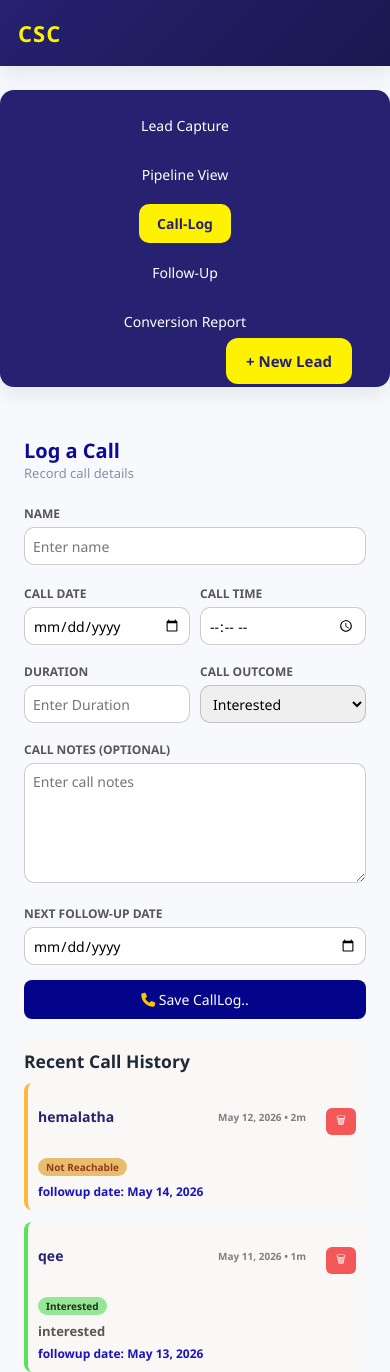
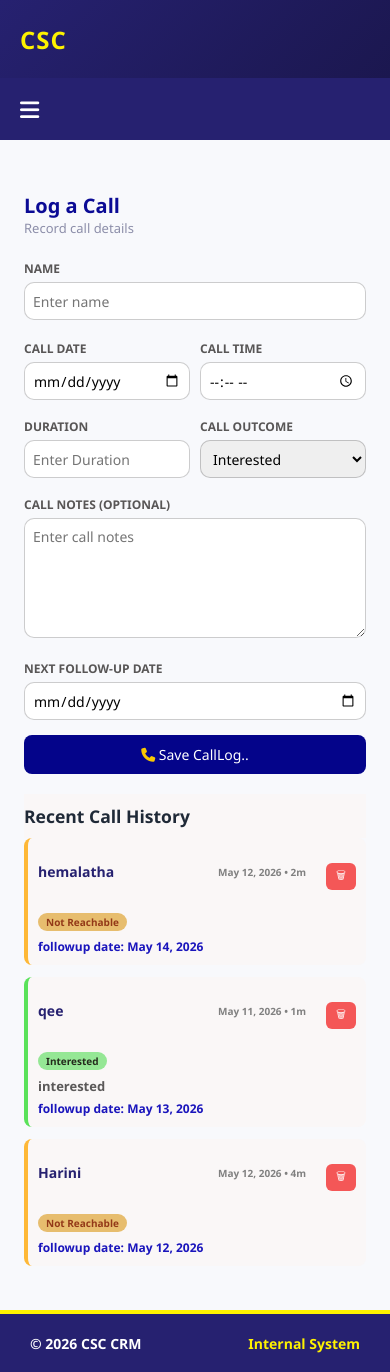
Before and after one commit to Sathish90254/csc_crm, a Django app: page /call_logs/ in a window 390 px wide. Run offline with Django 5.2, Linux system fonts and the light colour scheme; data comes from the database, SQL or seed files in the repository; both versions use the stored data as it was after the commit.

Commit message:
feat: hamburger design is added

```diff
--- a/csc_crm/static/css/base.css
+++ b/csc_crm/static/css/base.css
@@ -54,6 +54,62 @@ body{
 .module-tabs{
     display: flex;
     align-items: center;
+}
+
+.menu-toggle{
+    display:none;
+    background:var(--primary);
+    color:var(--white);
+    border:none;
+    padding:14px 18px;
+    font-size:22px;
+    cursor:pointer;
+    width:100%;
+    text-align:left;
+}
+
+.module-tabs{
+    display:flex;
+    align-items:center;
+    padding:15px 25px;
+    gap:20px;
+    background:var(--primary);
+    border-radius:0 0 18px 18px;
+}
+
+.tab-link{
+    font-weight:600;
+    color:var(--white);
+    padding:14px 20px;
+    border-radius:14px;
+    transition:.3s;
+}
+
+.tab-link:hover{
+    background:rgba(255,255,255,0.08);
+}
+
+.active-tab:hover{
+    background:var(--white);
+    color:var(--text);
+    backdrop-filter:blur(6px);
+}
+
+.active-tab{
+    background:var(--secondary);
+    color:var(--primary);
+    border-bottom:none;
+}
+.menu-toggle{
+    display:none;
+    background:var(--primary);
+    color:var(--white);
+    border:none;
+    padding:16px 20px;
+    font-size:22px;
+    cursor:pointer;
+    width:100%;
+    text-align:left;
 }
 
 /* TOP NAVBAR */
@@ -234,25 +290,62 @@ a{
 
 @media(max-width:768px){
 
-    .main-navbar{
-        height:auto;
-        padding:18px;
+    .menu-toggle{
+        display:block;
+        position:relative;
+        z-index:1002;
     }
 
-    .brand-title{
-        font-size:22px;
+    .module-tabs{
+        display:none;
+        flex-direction:column;
+        align-items:flex-start;
+        width:100%;
+        padding:20px;
+        gap:14px;
+        background:var(--primary);
+
+        position:absolute;
+        top:140px;
+        left:0;
+        z-index:1001;
+
+        box-shadow:0 10px 20px rgba(0,0,0,0.15);
+        border-radius:0 0 18px 18px;
+    }
+
+    .module-tabs.show{
+        display:flex;
     }
 
     .page-body{
-        padding:18px 16px;
+        padding:24px 16px;
+        margin-top:20px;
     }
 
-    .main-footer{
-        flex-direction:column;
-        justify-content:center;
-        gap:6px;
-        padding:14px;
-        text-align:center;
+    .module-tabs a{
+        width:100%;
+        margin-right:0;
     }
 
+    .tab-link{
+        width:100%;
+        color:var(--white);
+    }
+
+    .active-tab{
+        color:var(--primary) !important;
+    }
+
+    .header-right{
+        width:100%;
+        margin-left:0;
+    }
+
+    .btn-primary{
+        width:100%;
+        display:block;
+        text-align:center;
+        margin-left:0;
+    }
 }
--- a/csc_crm/static/js/base.js
+++ b/csc_crm/static/js/base.js
@@ -12,3 +12,20 @@
         }
 
     }, 3000);
+
+const menuToggle = document.getElementById("menuToggle");
+const moduleTabs = document.getElementById("moduleTabs");
+
+menuToggle.addEventListener("click", () => {
+    moduleTabs.classList.toggle("show");
+
+    const icon = menuToggle.querySelector("i");
+
+    if(moduleTabs.classList.contains("show")){
+        icon.classList.remove("fa-bars");
+        icon.classList.add("fa-times");
+    }else{
+        icon.classList.remove("fa-times");
+        icon.classList.add("fa-bars");
+    }
+});
--- a/csc_crm/templates/leads/base.html
+++ b/csc_crm/templates/leads/base.html
@@ -27,32 +27,43 @@
 </div>
 
 <!-- Module Navigation Tabs -->
-     <nav class="module-tabs">
+     <!-- Mobile Hamburger -->
+<button class="menu-toggle" id="menuToggle">
+    <i class="fas fa-bars"></i>
+</button>
+
+<!-- Module Navigation Tabs -->
+<nav class="module-tabs" id="moduleTabs">
+
     <a href="{% url 'lead_capture_list' %}"
-           class="tab-link {% if request.resolver_match.url_name == 'lead_capture_list' or request.resolver_match.url_name == 'lead_capture_create' %}
-           active-tab
-           {% endif %}">
+       class="tab-link {% if request.resolver_match.url_name == 'lead_capture_list' or request.resolver_match.url_name == 'lead_capture_create' %}active-tab{% endif %}">
        Lead Capture
     </a>
+
     <a href="{% url 'lead_pipeline_view' %}"
        class="tab-link {% if request.resolver_match.url_name == 'lead_pipeline_view' %}active-tab{% endif %}">
        Pipeline View
     </a>
+
     <a href="{% url 'call_logs' %}"
-           class="tab-link {% if request.resolver_match.url_name == 'call_logs' %}active-tab {% endif %}">
+       class="tab-link {% if request.resolver_match.url_name == 'call_logs' %}active-tab{% endif %}">
        Call-Log
     </a>
+
     <a href="{% url 'followup_shedule' %}"
-           class="tab-link {% if request.resolver_match.url_name == 'followup_shedule' %}active-tab {% endif %}">
+       class="tab-link {% if request.resolver_match.url_name == 'followup_shedule' %}active-tab{% endif %}">
        Follow-Up
     </a>
+
     <a href="{% url 'lead_conversion_report' %}"
-           class="tab-link {% if request.resolver_match.url_name == 'lead_conversion_report' %}active-tab {% endif %}">
+       class="tab-link {% if request.resolver_match.url_name == 'lead_conversion_report' %}active-tab{% endif %}">
        Conversion Report
     </a>
 
     <div class="header-right">
-            <a href="{% url 'lead_capture_create' %}" class="btn-primary">+ New Lead</a>
+        <a href="{% url 'lead_capture_create' %}" class="btn-primary">
+            + New Lead
+        </a>
     </div>
 
 </nav>
--- a/csc_crm/templates/leads/conversion_report.html
+++ b/csc_crm/templates/leads/conversion_report.html
@@ -59,16 +59,16 @@
     </div>
 
     <!-- TABLE -->
-    <div class="bg-white p-6 rounded-2xl shadow">
+    <div class="bg-white p-6 rounded-2xl shadow overflow-x-auto">
         <h2 class="text-lg font-semibold mb-4">Lead Source Performance</h2>
 
-        <table class="w-full border-collapse">
+        <table class="min-w-full border-collapse text-sm">
             <thead>
                 <tr class="bg-gray-200 text-left">
                     <th class="p-3">Source</th>
                     <th class="p-3">Total</th>
                     <th class="p-3">Enrolled</th>
-                    <th class="p-3">Conversion %</th>
+                    <th class="p-3">Conversion</th>
                 </tr>
             </thead>
             <tbody>
```
Also changed, not shown: db.sqlite3. Lines whose indentation alone changed are shown as unchanged.
